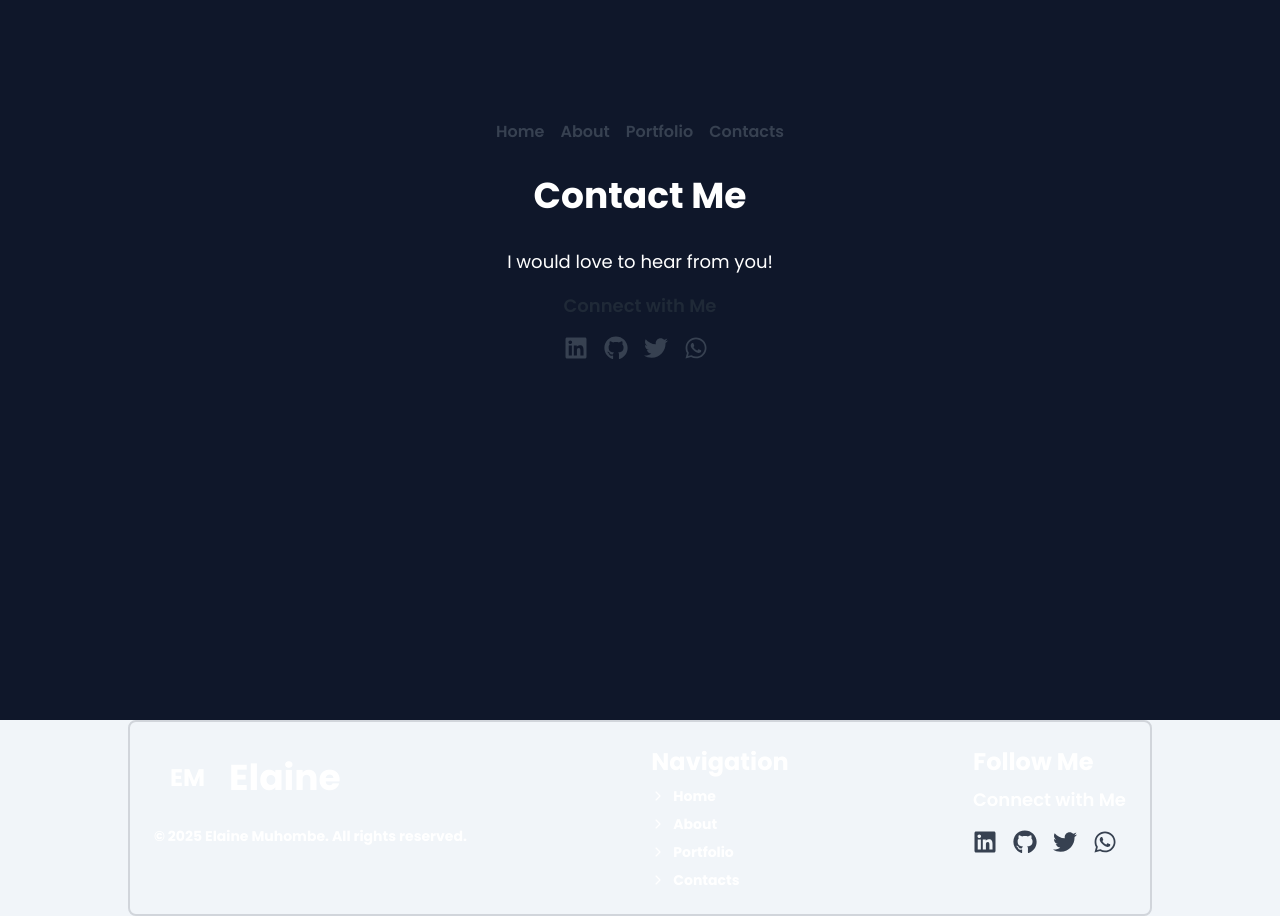
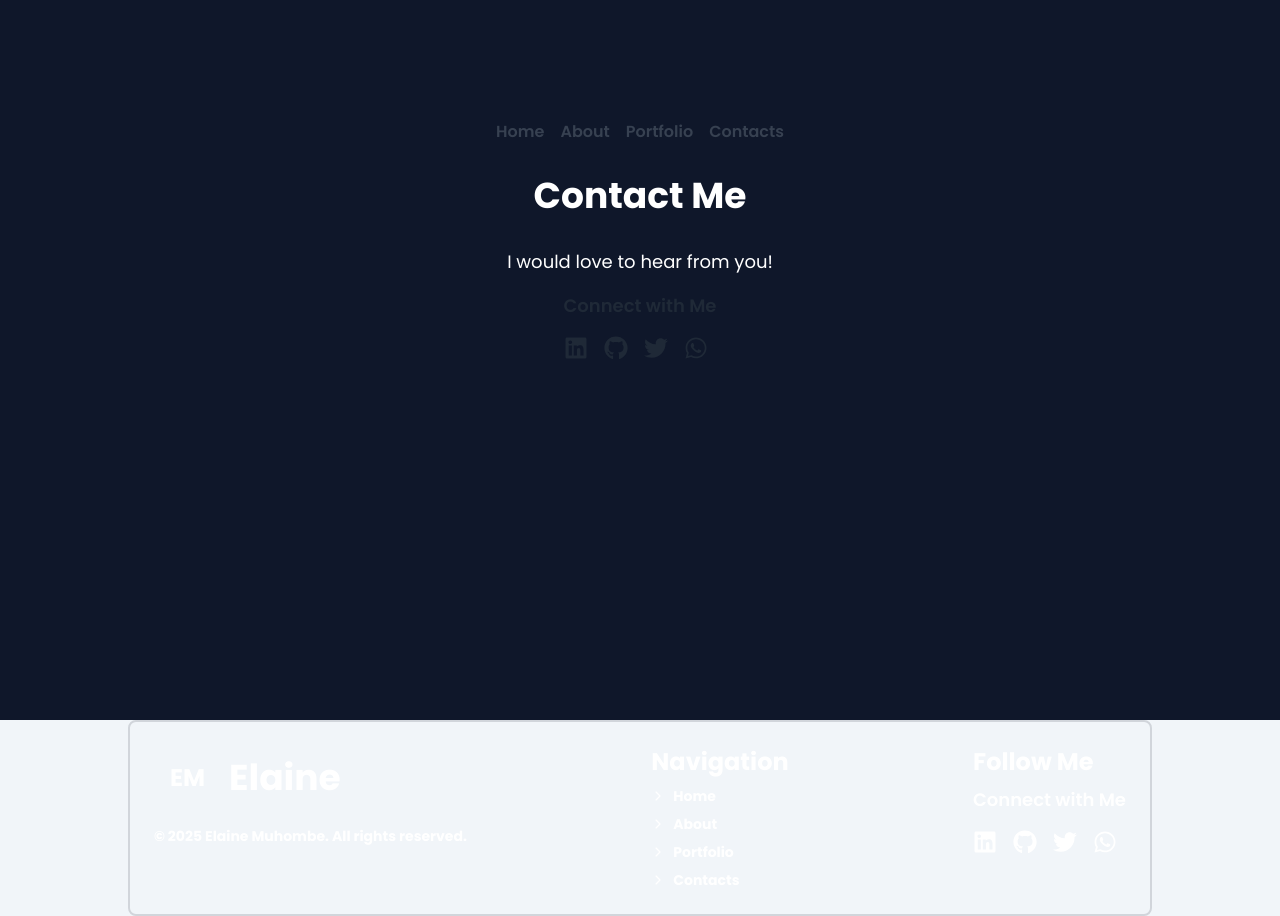
Before and after one commit to elaine-mern-dev/elaine-portfolio, a React (Vite) app: page /contacts in a window 1280 px wide. Built offline with nearby package versions, Linux system fonts and the light colour scheme.

Commit message:
style(social-media): update colors and add customBlueGray styling

```diff
--- a/src/shared/social-media-icons/SocialMedia.tsx
+++ b/src/shared/social-media-icons/SocialMedia.tsx
@@ -4,7 +4,9 @@ import { socialLinks } from "../../constants/socialLinks";
 const SocialMedia = () => {
   return (
     <div className="flex flex-col items-start space-y-4">
-      <h2 className="text-lg font-semibold">Connect with Me</h2>
+      <h2 className="text-lg text-customBlueGray font-semibold">
+        Connect with Me
+      </h2>
       <div className="flex space-x-4 text-2xl">
         {socialLinks.map(({ href, icon: Icon, label }) => (
           <a
@@ -14,7 +16,7 @@ const SocialMedia = () => {
             rel="noopener noreferrer"
             aria-label={label}
           >
-            <Icon className="text-gray-700 hover:text-orange-500" />
+            <Icon className="text-customBlueGray hover:text-orange-500" />
           </a>
         ))}
       </div>
```
